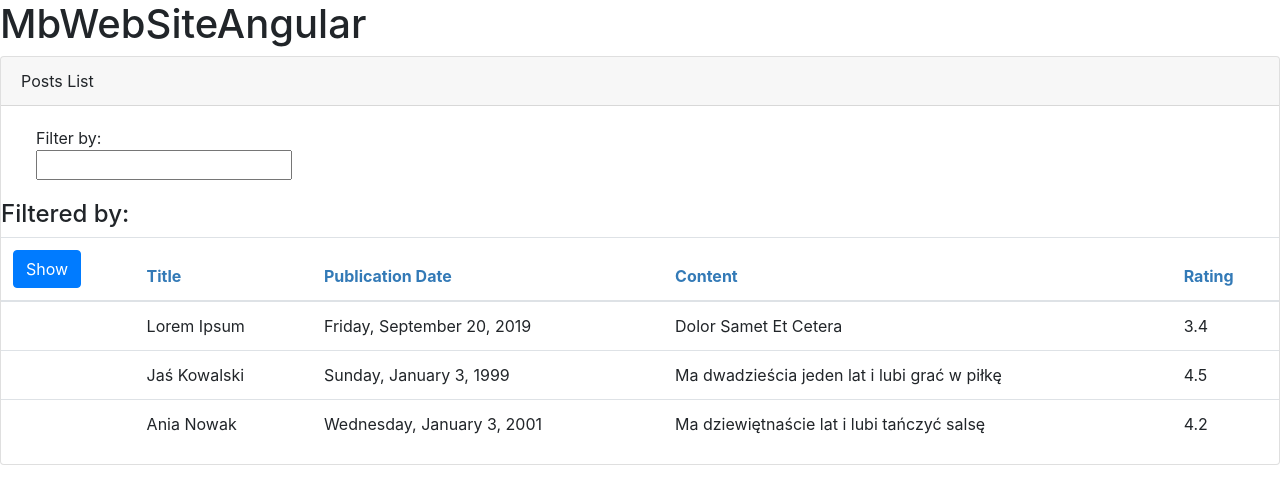
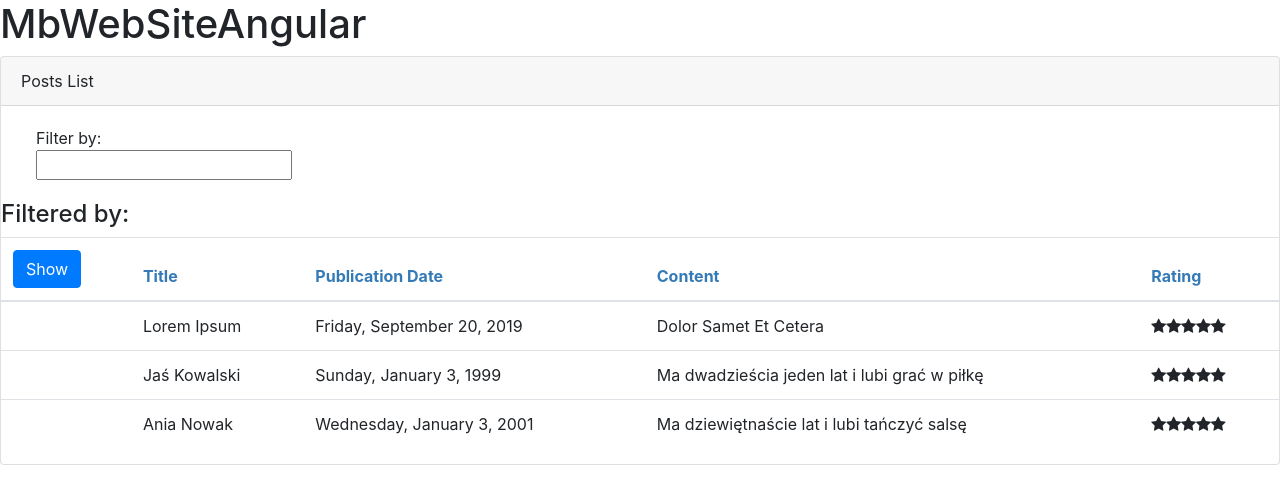
Before and after one commit to mariuszbyahoo/MbwsNG, an Angular app: page / in a window 1280 px wide. Shown: the top 504 px of the page. Built offline with nearby package versions, Linux system fonts and the light colour scheme.

Commit message:
adding stars components to the post list component

```diff
--- a/src/app/Posts/posts-list.component.html
+++ b/src/app/Posts/posts-list.component.html
@@ -44,7 +44,7 @@
                     <td>{{ post.title }}</td>
                     <td>{{ post.publicationDate | date : 'fullDate' }}</td>
                     <td>{{ post.content }}</td>
-                    <td>{{ post.rating }}</td>
+                    <td><ws-star></ws-star></td>
                 </tr>
             </tbody>
         </table>
```
